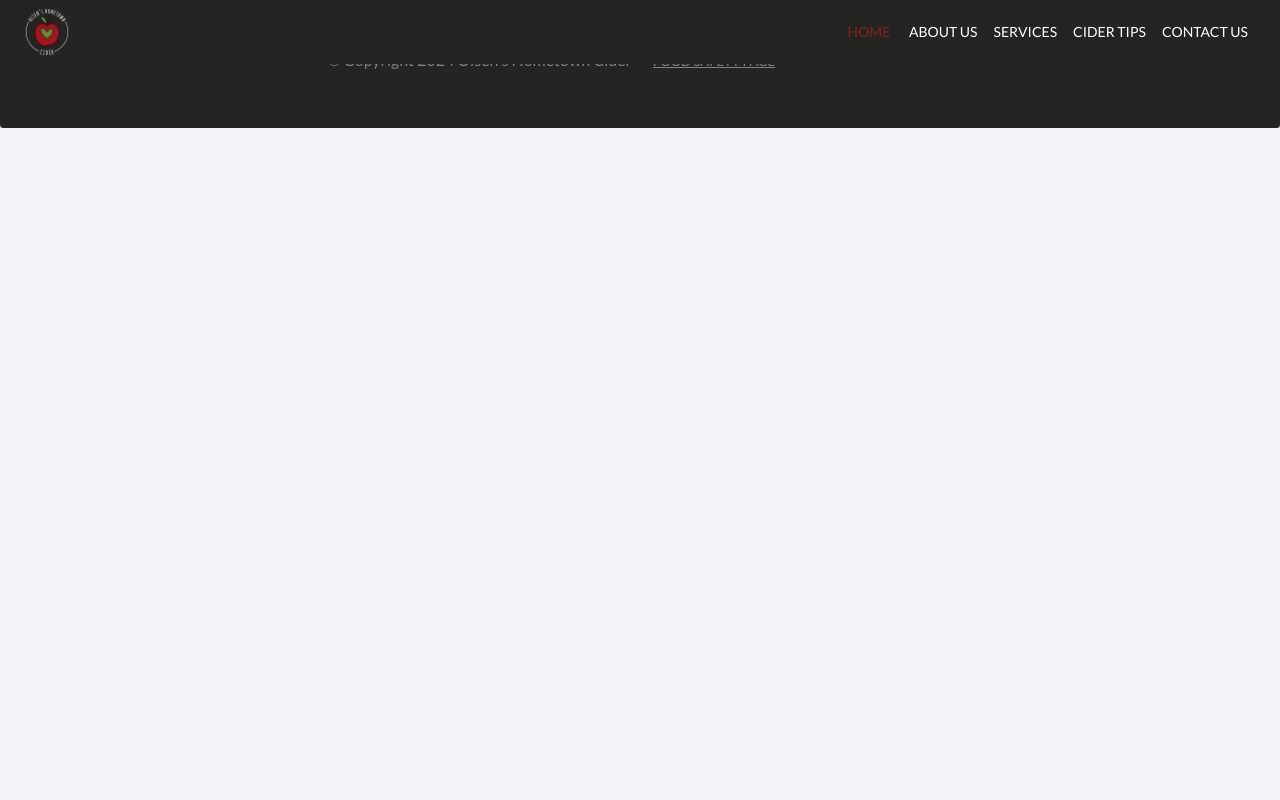
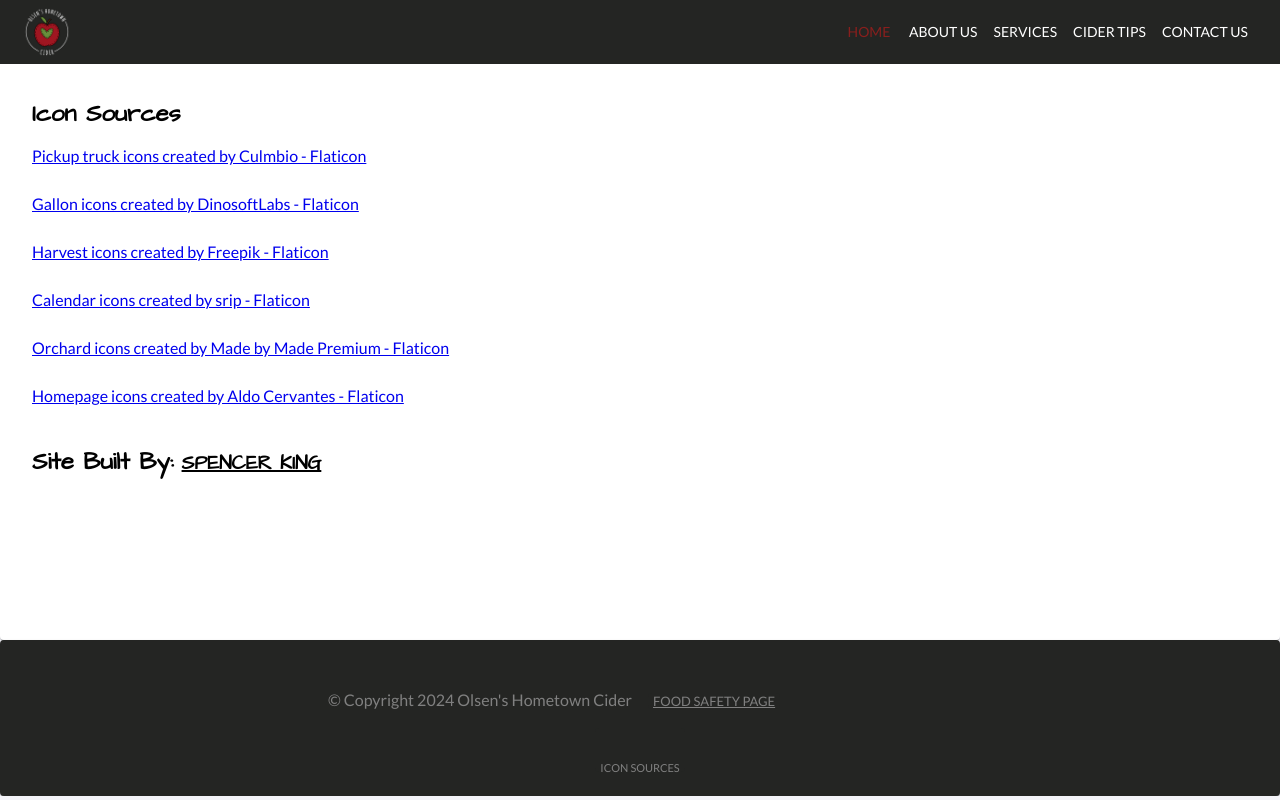
Before and after one commit to olsenscider/website, a React (Create React App) app: page /#/IconSources in a window 1280 px wide. Built offline with nearby package versions, Linux system fonts and the light colour scheme.

Commit message:
add icon source page

```diff
--- a/src/App.tsx
+++ b/src/App.tsx
@@ -13,6 +13,7 @@ import ServicesPage from './pages/ServicesPage';
 import CiderTipsPage from './pages/CiderTipsPage';
 import FoodSafetyPage from './pages/FoodSafetyPage';
 import ContactUsPage from './pages/ContactUsPage';
+import IconPage from './pages/IconSources';
 
 function App() {
   return (
@@ -28,6 +29,7 @@ function App() {
             <Route path='/CiderTips' element={<CiderTipsPage />} />
             <Route path='/FoodSafety' element={<FoodSafetyPage />} />
             <Route path='/ContactUs' element={<ContactUsPage />} />
+            <Route path='/IconSources' element={<IconPage />} />
           </Routes>
           <Footer />
         </ThemeProvider>
--- a/src/components/Footer.tsx
+++ b/src/components/Footer.tsx
@@ -10,9 +10,14 @@ export default function Footer() {
 
   const clickFoodSafety = () => {
     navigate("/FoodSafety")
-  }
+  };
+
+  const clickIconSources = () => {
+    navigate("/IconSources")
+  };
+
   return (
-    <Paper sx={{ height: "8rem", backgroundColor: "#242523", position: "relative", m: 0, pt: "3rem", alignContent: "center", display: "flex", flexDirection: "row", justifyContent: "center" }}>
+    <Paper sx={{ height: "auto", backgroundColor: "#242523", position: "relative", m: 0, mt: 'auto', pt: "3rem", alignContent: "center", display: "flex", flexDirection: "row", justifyContent: "center" }}>
       <Grid container spacing={2} sx={{ pb: 2, mb: 1 }}>
         <Grid item md={6} xs={12}>
           <Typography variant='body1' color={"gray"} sx={{ textAlign: !isMobile ? "right" : "center" }}>&copy; Copyright 2024 Olsen's Hometown Cider</Typography>
@@ -38,6 +43,27 @@ export default function Footer() {
             Food Safety Page
           </Button>
         </Grid>
+        <Grid item md={12} xs={12} sx={{ width: "100%", display: "flex", justifyContent: "center" }}>
+          <Button
+            variant='text'
+            size='small'
+            sx={{
+              backgroundColor: "#242523",
+              color: "gray",
+              height: "1rem",
+              pt: "40px",
+              '&:hover': {
+                backgroundColor: "#242523",
+                color: "#gray"
+              },
+              fontFamily: "Lato",
+              fontSize: "11px"
+            }}
+            onClick={clickIconSources}
+          >
+            Icon Sources
+          </Button>
+        </Grid>
       </Grid>
 
     </Paper>
--- /dev/null
+++ b/src/pages/IconSources.tsx
@@ -0,0 +1,36 @@
+import { Typography, Paper, Button } from '@mui/material';
+import React from 'react'
+
+export default function IconPage() {
+  return (
+    <>
+      <Paper sx={{ minHeight: "80vh", pt: "100px", display: "flex", flexDirection: "column" }}>
+        <Typography variant='h3' color={'black'} sx={{ textAlign: "left", pl: '2rem', pb: "1rem" }}>Icon Sources</Typography>
+        <a style={{ paddingLeft: "2rem" }} href="https://www.flaticon.com/free-icons/pickup-truck" title="pickup truck icons">Pickup truck icons created by Culmbio - Flaticon</a>
+        <br /><a style={{ paddingLeft: "2rem" }} href="https://www.flaticon.com/free-icons/gallon" title="gallon icons">Gallon icons created by DinosoftLabs - Flaticon</a>
+        <br /><a style={{ paddingLeft: "2rem" }} href="https://www.flaticon.com/free-icons/harvest" title="harvest icons">Harvest icons created by Freepik - Flaticon</a>
+        <br /><a style={{ paddingLeft: "2rem" }} href="https://www.flaticon.com/free-icons/calendar" title="calendar icons">Calendar icons created by srip - Flaticon</a>
+        <br /><a style={{ paddingLeft: "2rem" }} href="https://www.flaticon.com/free-icons/orchard" title="orchard icons">Orchard icons created by Made by Made Premium - Flaticon</a>
+        <br /><a style={{ paddingLeft: "2rem" }} href="https://www.flaticon.com/free-icons/homepage" title="homepage icons">Homepage icons created by Aldo Cervantes - Flaticon</a>
+
+        <Typography variant='h3' color={'black'} sx={{ textAlign: "left", pl: '2rem', pb: "1rem", pt: '2rem' }}>
+          Site Built By:
+          <Button
+            variant='text'
+            sx={{
+              color: "black",
+              fontSize: "1.25rem",
+              fontWeight: 600,
+              textDecoration: 'underline'
+            }}
+            href='https://www.instagram.com/spencerking.7?igsh=M2t4MjRkdGNhOTJ3&utm_source=qr'
+            target='_blank'
+          >
+            Spencer King
+          </Button>
+        </Typography>
+
+      </Paper>
+    </>
+  );
+};
```
